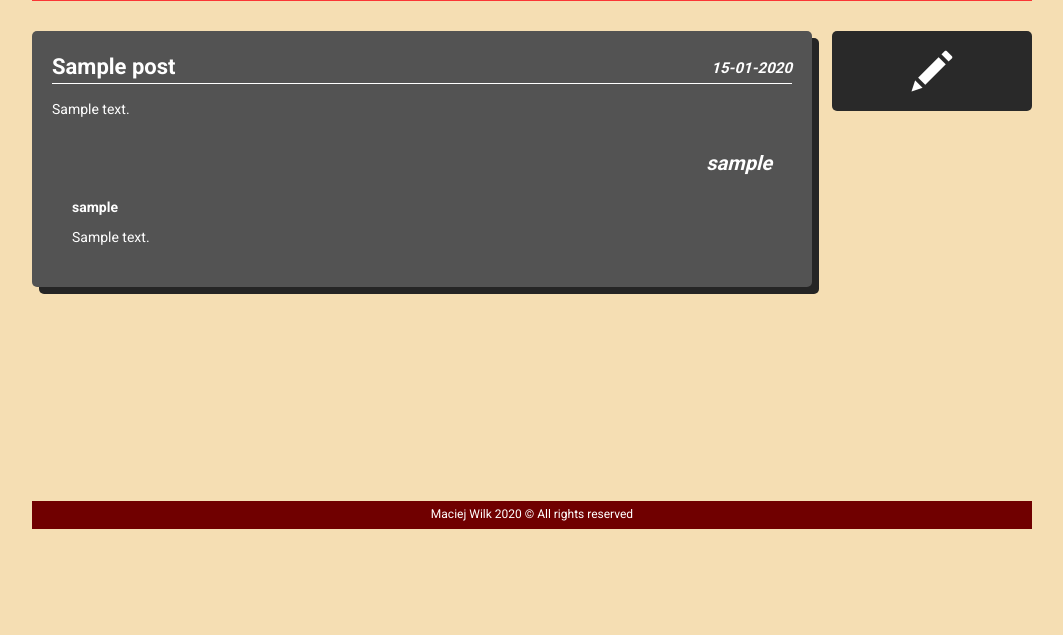
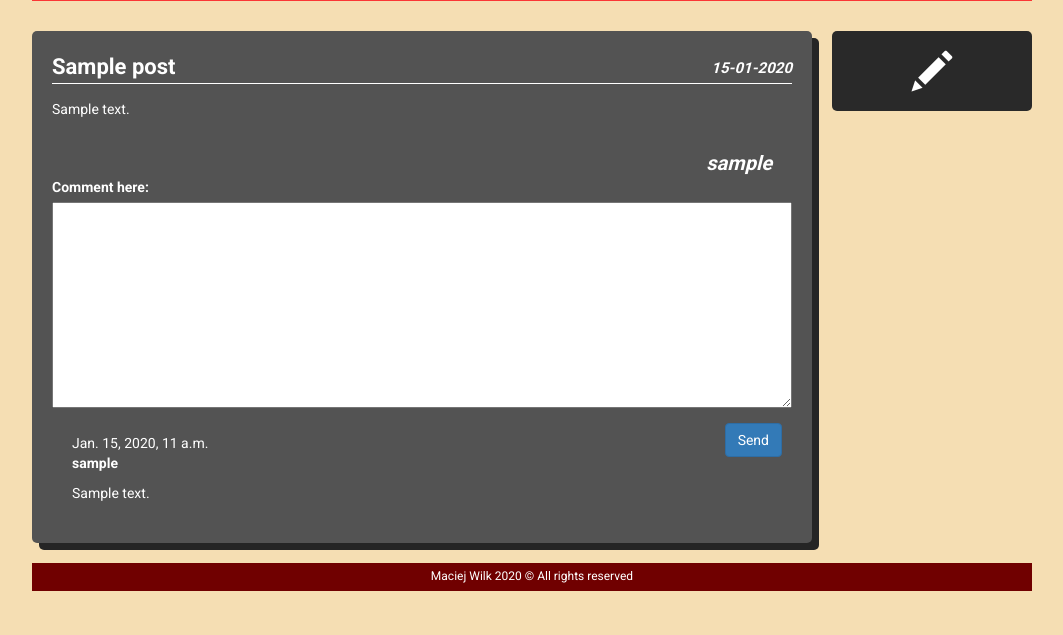
Before and after one commit to mcwilk/Blog-app, a Django app: page /posts/1/ in a window 1280 px wide. Shown: the part 165-800 px from the top of the page, without its empty margins (108-1171 px from the left). Run offline with Django 3.2, Linux system fonts and the light colour scheme; a user stored in the database is signed in; tables that the repository leaves empty hold one stand-in row (values such as "Sample post"); some libraries are stand-ins or nearby versions.

Commit message:
Adding th comment form

```diff
--- a/blog_app/admin.py
+++ b/blog_app/admin.py
@@ -3,7 +3,7 @@ from .models import Post, Comment
 
 class CommentAdminRestrictions(admin.ModelAdmin):
     fields = ['post', 'text', 'author', 'creation_date', 'approval']
-    readonly_fields = ['creation_date']
+    readonly_fields = ['created_on']
 
 admin.site.register(Post)
 admin.site.register(Comment, CommentAdminRestrictions)
--- a/blog_app/forms.py
+++ b/blog_app/forms.py
@@ -20,4 +20,5 @@ class CommentForm(forms.ModelForm):
 
     class Meta:
         model = Comment
-        fields = ['text']
+        fields = ['text',]
+        labels = {'text': 'Comment here:'}
--- a/blog_app/models.py
+++ b/blog_app/models.py
@@ -19,7 +19,7 @@ class Comment(models.Model):
     post = models.ForeignKey('blog_app.Post', on_delete=models.CASCADE, related_name='comments')
     text = models.TextField()
     author = models.ForeignKey('auth.User', on_delete=models.CASCADE, related_name='comment_author')
-    creation_date = models.DateTimeField(default=timezone.now)
+    created_on = models.DateTimeField(default=timezone.now)
     approval = models.BooleanField(default=False)
 
     def __str__(self):
--- a/blog_app/static/blog_app/style.css
+++ b/blog_app/static/blog_app/style.css
@@ -173,6 +173,12 @@ body
     width: 100%;
 }
 
+.comment_form textarea, .comment_form input
+{
+    width: 100%;
+    color: black;
+}
+
 .title
 {
     font-size: 22px;
--- a/blog_app/templates/blog_app/details.html
+++ b/blog_app/templates/blog_app/details.html
@@ -19,9 +19,19 @@
             <div class='author'>
                 {{ post.author }}
             </div>
-            {% for comment in post.comments.all %}
+            {% if user.is_authenticated %}
+                <div class=comment_form>
+                    <form method="POST">{% csrf_token %}
+                        {{ form.as_p }}
+                        <button style="margin-right: 10px;" class="btn btn-primary pull-right" type="submit">Send</button>
+                    </form>
+                </div>
+            {% else %}
+                <p> To add comments you need to <a href="{% url 'login' %}">LogIn</a></p>
+            {% endif %}
+            {% for comment in comments_list %}
                 <div class="comment">
-                    <div class="date">{{ comment.created_date }}</div>
+                    <div class="date">{{ comment.created_on }}</div>
                     <strong>{{ comment.author }}</strong>
                     <p>{{ comment.text|linebreaks }}</p>
                 </div>
--- a/blog_app/views.py
+++ b/blog_app/views.py
@@ -3,7 +3,7 @@ from django.contrib.auth.decorators import login_required
 from django.shortcuts import get_object_or_404, redirect, render
 from django.utils import timezone
 from .models import Post
-from .forms import PostSheet, SignupForm
+from .forms import PostSheet, SignupForm, CommentForm
 
 def index(request):
     post_list = Post.objects.filter(publication_date__lte=timezone.now()).order_by('-publication_date')[:]
@@ -12,8 +12,22 @@ def index(request):
 
 def details(request, pk):
     post = get_object_or_404(Post, pk=pk)
+    comments_list = post.comments.all().order_by('-created_on')
 
-    return render(request, 'blog_app/details.html', {'post': post})
+    if request.method == "POST":
+        form = CommentForm(request.POST)
+
+        if form.is_valid():
+            comment = form.save(commit=False)
+            comment.author = request.user
+            comment.post = post
+            comment.save()
+            return redirect('details', pk=post.pk)
+
+    else:
+        form = CommentForm()
+
+    return render(request, 'blog_app/details.html', {'post': post, 'comments_list':comments_list, 'form': form})
 
 @login_required
 def post_add(request):
```
Also changed, not shown: blog_app/migrations/0003_auto_20200423_0028.py (added).
